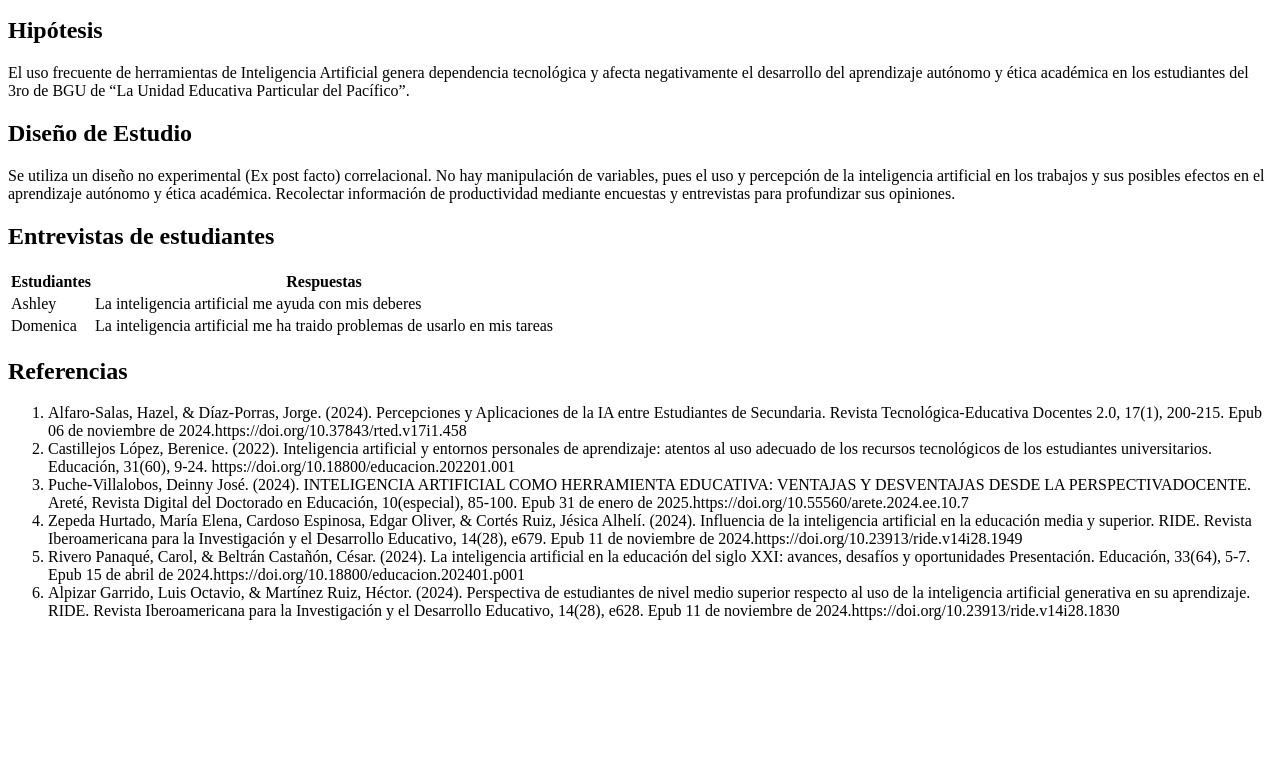
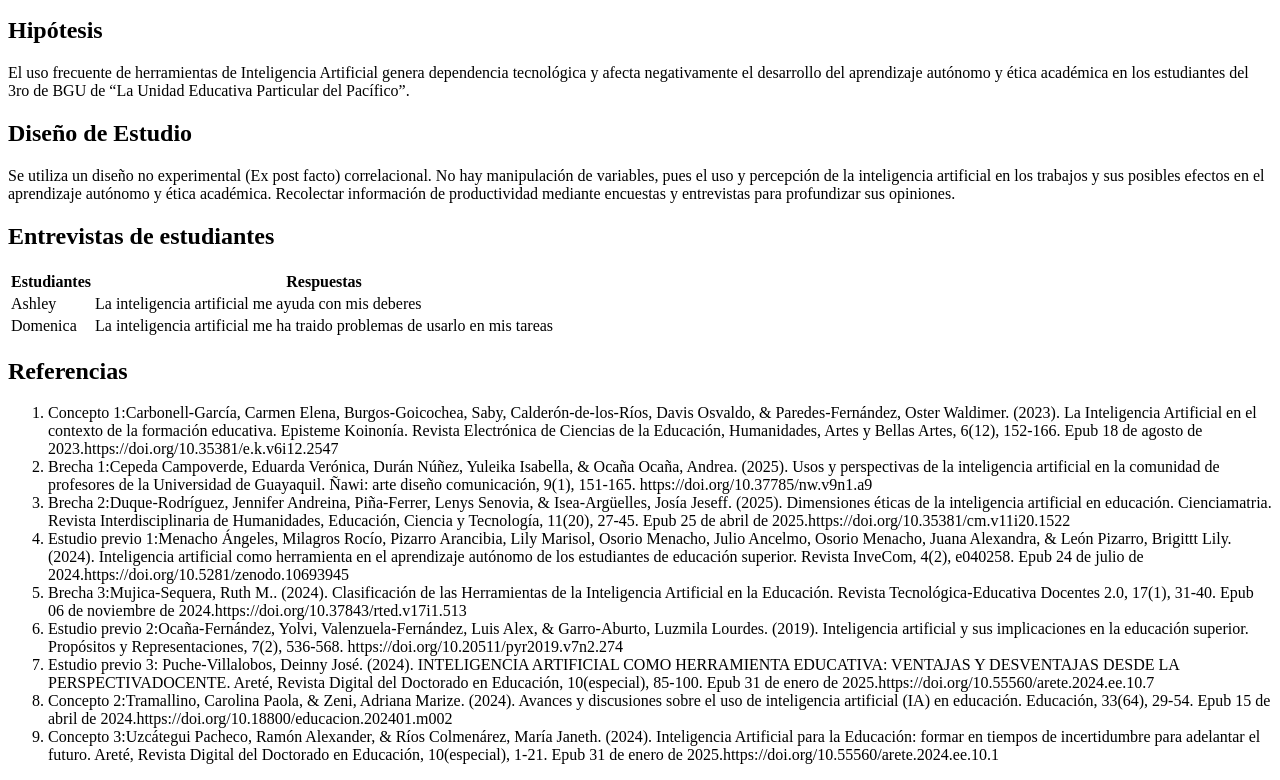
Before and after one commit to Walamast/MaferVillaltaS-Semana6-fork, a plain HTML site: page investigacion.html in a window 1280 px wide. Shown: the part 794-1574 px from the top of the page. Before the commit the page ends 1430 px from the top, so only its background shows below. Drawn offline with Linux system fonts and the light colour scheme.

Commit message:
investigacion.html

```diff
--- a/investigacion.html
+++ b/investigacion.html
@@ -11,14 +11,17 @@
     <body>
 
         <h1> Investigación </h1>
+
         <section>
             <h2> Observación </h2>
             <p>  Actualmente, la mayoría de los estudiantes y profesores hacen uso de herramientas de Inteligencia Artificial para desarrollar proyectos o trabajos, ya sea para aprender, buscar información, copiar tareas, etc. Si bien estas herramientas ofrecen beneficios educativos, también presentan riesgos como la dependencia tecnológica y pérdida de habilidades cognitivas, generando la duda si deberían existir normas para su uso en el colegio. </p>
         </section>
+
         <section>
             <h2> Idea de Investigación </h3>
             <p> Explorar cómo los estudiantes de secundaria perciben y utilizan herramientas de inteligencia artificial en sus tareas escolares y el impacto que esto tiene en su aprendizaje y ética académica.</p>
         </section>
+
         <section>
             <h2> Tema de Investigación </h2>
             <p> Impacto de la inteligencia artificial en el aprendizaje autónomo y la ética académica de los estudiantes del 3ro BGU de “La Unidad Educativa Particular del Pacífico”.</p>
@@ -28,18 +31,22 @@
 				  <figcaption>Actualmente <em>la inteligencia artificial</em> es usada por estudiantes de todo el mundo.</figcaption>
 			</figure>
         </section>
+
         <section>
             <h2> Problema de Investigación </h3>
             <p> ¿Cómo influye el uso de herramientas de inteligencia artificial en el desarrollo del aprendizaje autónomo y en la ética académica de los estudiantes de 3ro BGU de “La Unidad Educativa Particular del Pacífico”?.</p>
         </section>
+
         <section>
             <h2> Hipótesis </h2>
             <p> El uso frecuente de herramientas de Inteligencia Artificial genera dependencia tecnológica y afecta negativamente el desarrollo del aprendizaje autónomo y ética académica en los estudiantes del 3ro de BGU de “La Unidad Educativa Particular del Pacífico”. </p>
         </section>
+
         <section>
             <h2> Diseño de Estudio </h3>
             <p> Se utiliza un diseño no experimental (Ex post facto) correlacional. No hay manipulación de variables, pues el uso y percepción de la inteligencia artificial en los trabajos y sus posibles efectos en el aprendizaje autónomo y ética académica. Recolectar información de productividad mediante encuestas y entrevistas para profundizar sus opiniones.</p>
         </section>
+
         <section>
             <h2>Entrevistas de estudiantes</h2>
             <table class="tabla-estilo">
@@ -58,15 +65,19 @@
                 </tr>
             </table>
         <section>
+
             <h2> Referencias </h2>
         <ol>
-            <li>Alfaro-Salas, Hazel, & Díaz-Porras, Jorge. (2024). Percepciones y Aplicaciones de la IA entre Estudiantes de Secundaria. Revista Tecnológica-Educativa Docentes 2.0, 17(1), 200-215. Epub 06 de noviembre de 2024.https://doi.org/10.37843/rted.v17i1.458</li>
-            <li>Castillejos López, Berenice. (2022). Inteligencia artificial y entornos personales de aprendizaje: atentos al uso adecuado de los recursos tecnológicos de los estudiantes universitarios. Educación, 31(60), 9-24. https://doi.org/10.18800/educacion.202201.001</li>
-            <li>Puche-Villalobos, Deinny José. (2024). INTELIGENCIA ARTIFICIAL COMO HERRAMIENTA EDUCATIVA: VENTAJAS Y DESVENTAJAS DESDE LA PERSPECTIVADOCENTE. Areté, Revista Digital del Doctorado en Educación, 10(especial), 85-100. Epub 31 de enero de 2025.https://doi.org/10.55560/arete.2024.ee.10.7</li>
-            <li>Zepeda Hurtado, María Elena, Cardoso Espinosa, Edgar Oliver, & Cortés Ruiz, Jésica Alhelí. (2024). Influencia de la inteligencia artificial en la educación media y superior. RIDE. Revista Iberoamericana para la Investigación y el Desarrollo Educativo, 14(28), e679. Epub 11 de noviembre de 2024.https://doi.org/10.23913/ride.v14i28.1949</li>
-            <li>Rivero Panaqué, Carol, & Beltrán Castañón, César. (2024). La inteligencia artificial en la educación del siglo XXI: avances, desafíos y oportunidades Presentación. Educación, 33(64), 5-7. Epub 15 de abril de 2024.https://doi.org/10.18800/educacion.202401.p001</li>
-            <li>Alpizar Garrido, Luis Octavio, & Martínez Ruiz, Héctor. (2024). Perspectiva de estudiantes de nivel medio superior respecto al uso de la inteligencia artificial generativa en su aprendizaje. RIDE. Revista Iberoamericana para la Investigación y el Desarrollo Educativo, 14(28), e628. Epub 11 de noviembre de 2024.https://doi.org/10.23913/ride.v14i28.1830</li>
-        </ol>
+            <li>Concepto 1:Carbonell-García, Carmen Elena, Burgos-Goicochea, Saby, Calderón-de-los-Ríos, Davis Osvaldo, & Paredes-Fernández, Oster Waldimer. (2023). La Inteligencia Artificial en el contexto de la formación educativa. Episteme Koinonía. Revista Electrónica de Ciencias de la Educación, Humanidades, Artes y Bellas Artes, 6(12), 152-166. Epub 18 de agosto de 2023.https://doi.org/10.35381/e.k.v6i12.2547</li>
+            <li>Brecha 1:Cepeda Campoverde, Eduarda Verónica, Durán Núñez, Yuleika Isabella, & Ocaña Ocaña, Andrea. (2025). Usos y perspectivas de la inteligencia artificial en la comunidad de profesores de la Universidad de Guayaquil. Ñawi: arte diseño comunicación, 9(1), 151-165. https://doi.org/10.37785/nw.v9n1.a9</li>
+            <li>Brecha 2:Duque-Rodríguez, Jennifer Andreina, Piña-Ferrer, Lenys Senovia, & Isea-Argüelles, Josía Jeseff. (2025). Dimensiones éticas de la inteligencia artificial en educación. Cienciamatria. Revista Interdisciplinaria de Humanidades, Educación, Ciencia y Tecnología, 11(20), 27-45. Epub 25 de abril de 2025.https://doi.org/10.35381/cm.v11i20.1522</li>
+            <li>Estudio previo 1:Menacho Ángeles, Milagros Rocío, Pizarro Arancibia, Lily Marisol, Osorio Menacho, Julio Ancelmo, Osorio Menacho, Juana Alexandra, & León Pizarro, Brigittt Lily. (2024). Inteligencia artificial como herramienta en el aprendizaje autónomo de los estudiantes de educación superior. Revista InveCom, 4(2), e040258. Epub 24 de julio de 2024.https://doi.org/10.5281/zenodo.10693945</li>
+            <li>Brecha 3:Mujica-Sequera, Ruth M.. (2024). Clasificación de las Herramientas de la Inteligencia Artificial en la Educación. Revista Tecnológica-Educativa Docentes 2.0, 17(1), 31-40. Epub 06 de noviembre de 2024.https://doi.org/10.37843/rted.v17i1.513</li>
+            <li>Estudio previo 2:Ocaña-Fernández, Yolvi, Valenzuela-Fernández, Luis Alex, & Garro-Aburto, Luzmila Lourdes. (2019). Inteligencia artificial y sus implicaciones en la educación superior. Propósitos y Representaciones, 7(2), 536-568. https://doi.org/10.20511/pyr2019.v7n2.274</li>
+	    <li>Estudio previo 3: Puche-Villalobos, Deinny José. (2024). INTELIGENCIA ARTIFICIAL COMO HERRAMIENTA EDUCATIVA: VENTAJAS Y DESVENTAJAS DESDE LA PERSPECTIVADOCENTE. Areté, Revista Digital del Doctorado en Educación, 10(especial), 85-100. Epub 31 de enero de 2025.https://doi.org/10.55560/arete.2024.ee.10.7</li>
+	    <li>Concepto 2:Tramallino, Carolina Paola, & Zeni, Adriana Marize. (2024). Avances y discusiones sobre el uso de inteligencia artificial (IA) en educación. Educación, 33(64), 29-54. Epub 15 de abril de 2024.https://doi.org/10.18800/educacion.202401.m002</li>
+	    <li>Concepto 3:Uzcátegui Pacheco, Ramón Alexander, & Ríos Colmenárez, María Janeth. (2024). Inteligencia Artificial para la Educación: formar en tiempos de incertidumbre para adelantar el futuro. Areté, Revista Digital del Doctorado en Educación, 10(especial), 1-21. Epub 31 de enero de 2025.https://doi.org/10.55560/arete.2024.ee.10.1</li>
+	</ol>
         </section>
         <!--
             Escribir 4 h2 mas con sus respectivos tags p para añadir su:
```
